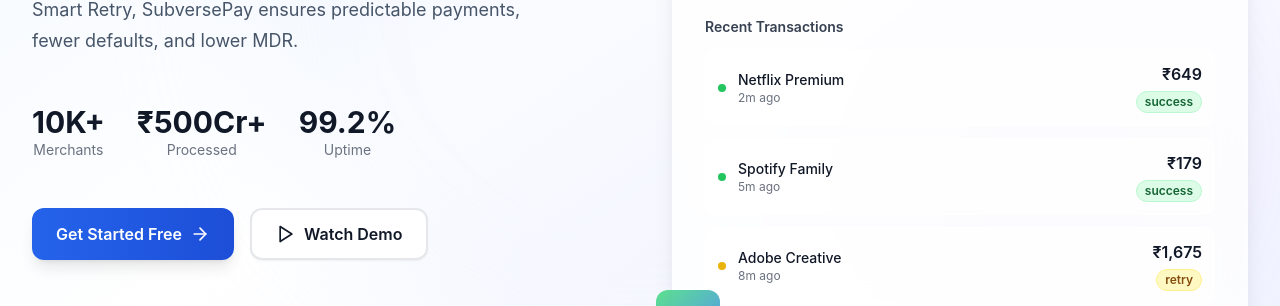
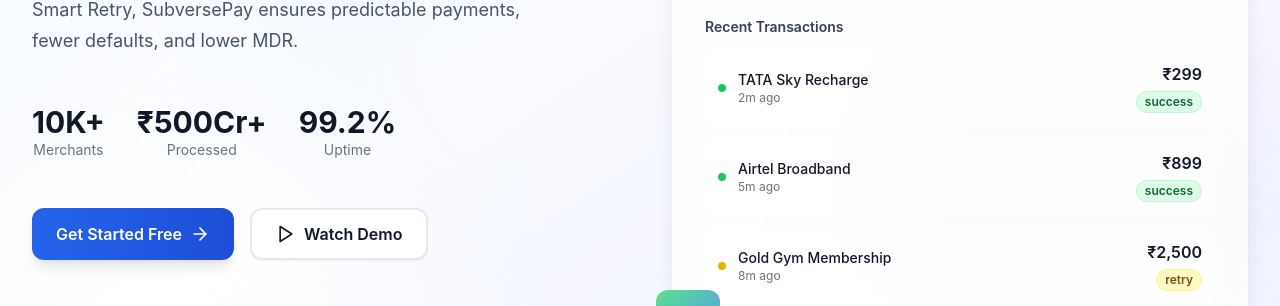
Before and after one commit to croydon-cell/Spay-web, a React (Create React App) app: page /#landing in a window 1280 px wide. Shown: the part 547-853 px from the top of the page. Built offline with nearby package versions, Linux system fonts and the light colour scheme.

Commit message:
Update hero section transactions to show cable TV, ISP, and gym payments

```diff
--- a/src/components/HeroSection.tsx
+++ b/src/components/HeroSection.tsx
@@ -154,9 +154,9 @@ const HeroSection: React.FC = () => {
                 <div className="space-y-3">
                   <div className="text-sm font-semibold text-gray-700 mb-3">Recent Transactions</div>
                   {[
-                    { name: 'Netflix Premium', amount: '₹649', status: 'success', time: '2m ago' },
-                    { name: 'Spotify Family', amount: '₹179', status: 'success', time: '5m ago' },
-                    { name: 'Adobe Creative', amount: '₹1,675', status: 'retry', time: '8m ago' }
+                    { name: 'TATA Sky Recharge', amount: '₹299', status: 'success', time: '2m ago' },
+                    { name: 'Airtel Broadband', amount: '₹899', status: 'success', time: '5m ago' },
+                    { name: 'Gold Gym Membership', amount: '₹2,500', status: 'retry', time: '8m ago' }
                   ].map((transaction, index) => (
                     <div key={index} className="flex items-center justify-between p-3 bg-white/60 rounded-xl border border-white/40 hover:bg-white/80 transition-all duration-200">
                       <div className="flex items-center space-x-3">
```
